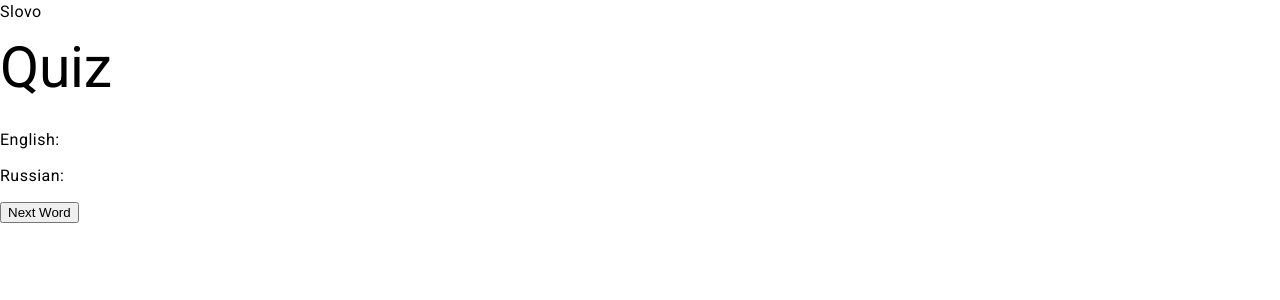
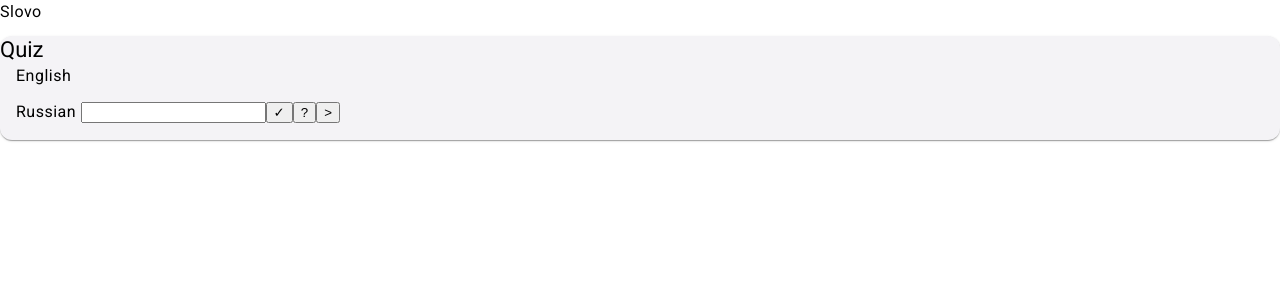
Before and after one commit to xmil9/slovo-js, an Angular app in the folder frontend/slovo/: page /quiz in a window 1280 px wide. Shown: the top 300 px of the page. Built offline with nearby package versions, Linux system fonts and the light colour scheme; no server answers.

Commit message:
Quiz logic and unstyled ui.

```diff
--- a/frontend/slovo/src/app/quiz/quiz.component.html
+++ b/frontend/slovo/src/app/quiz/quiz.component.html
@@ -1,4 +1,29 @@
-<h1>Quiz</h1>
-<p>English: {{ word.en }}</p>
-<p>Russian: {{ word.ru }}</p>
-<button (click)="updateWord()">Next Word</button>
+<div>
+	<mat-card>
+		<mat-card-title>Quiz</mat-card-title>
+		<mat-card-content>
+			<p>English {{ word.en }}</p>
+
+			<div>
+				<label for="tranlation">Russian </label>
+				<input type="text" id="tranlation" name="tranlation" required [(ngModel)]="translation" />
+				<button (click)="evaluate()">✓</button>
+				<button (click)="reveal()">?</button>
+				<button (click)="next()">></button>
+			</div>
+
+			<div *ngIf="isEvaluated">
+				<div *ngIf="isCorrect; else incorrect">
+					<p>Correct</p>
+				</div>
+				<ng-template #incorrect>
+					<p>Wrong</p>
+				</ng-template>
+			</div>
+
+			<div *ngIf="isRevealed">
+				<p>{{ word.ru }}</p>
+			</div>
+		</mat-card-content>
+	</mat-card>
+</div>
--- a/frontend/slovo/src/app/quiz/quiz.component.ts
+++ b/frontend/slovo/src/app/quiz/quiz.component.ts
@@ -1,7 +1,11 @@
 import { Component } from '@angular/core';
 import { NoWord, Word, WordId, WordService } from '../word.service';
-import { concatMap, iif, Observable, of, tap } from 'rxjs';
+import { concatMap, iif, of, tap } from 'rxjs';
 import { randomInt } from '../util';
+import { MatFormFieldModule } from '@angular/material/form-field';
+import { MatCardModule } from '@angular/material/card';
+import { FormsModule } from '@angular/forms';
+import { NgIf } from '@angular/common';
 
 function calcRandomWordId(numWords: number): WordId {
 	return <WordId>(randomInt(numWords) + 1)
@@ -10,13 +14,17 @@ function calcRandomWordId(numWords: number): WordId {
 @Component({
 	selector: 'app-quiz',
 	standalone: true,
-	imports: [],
+	imports: [ FormsModule, MatCardModule, MatFormFieldModule, NgIf ],
 	templateUrl: './quiz.component.html',
 	styleUrl: './quiz.component.css'
 })
 export class QuizComponent {
 	private numWords = 0;
 	word = NoWord;
+	translation = '';
+	isCorrect = false;
+	isEvaluated = false;
+	isRevealed = false;
 
 	constructor(private wordService: WordService) { }
 
@@ -24,7 +32,25 @@ export class QuizComponent {
 		this.updateWord();
 	}
 
-	updateWord(): void {
+	next() {
+		this.translation = '';
+		this.clearEvaluate();
+		this.clearReveal();
+		this.updateWord();
+	}
+
+	evaluate() {
+		this.clearReveal();
+		this.isEvaluated = true;
+		this.isCorrect = this.translation === this.word.ru;
+	}
+
+	reveal() {
+		this.clearEvaluate();
+		this.isRevealed = true;
+	}
+
+	private updateWord(): void {
 		const wordCount$ = iif(
 			() => this.numWords > 0,
 			of(this.numWords),
@@ -34,6 +60,15 @@ export class QuizComponent {
 		);
 		wordCount$.pipe(
 			concatMap((count: number) => this.wordService.getWord(calcRandomWordId(count)))
-		).subscribe((word: Word) => this.word = word );
+		).subscribe((word: Word) => this.word = word);
+	}
+
+	private clearEvaluate() {
+		this.isEvaluated = false;
+		this.isCorrect = false;
+	}
+
+	private clearReveal() {
+		this.isRevealed = false;
 	}
 }
```
